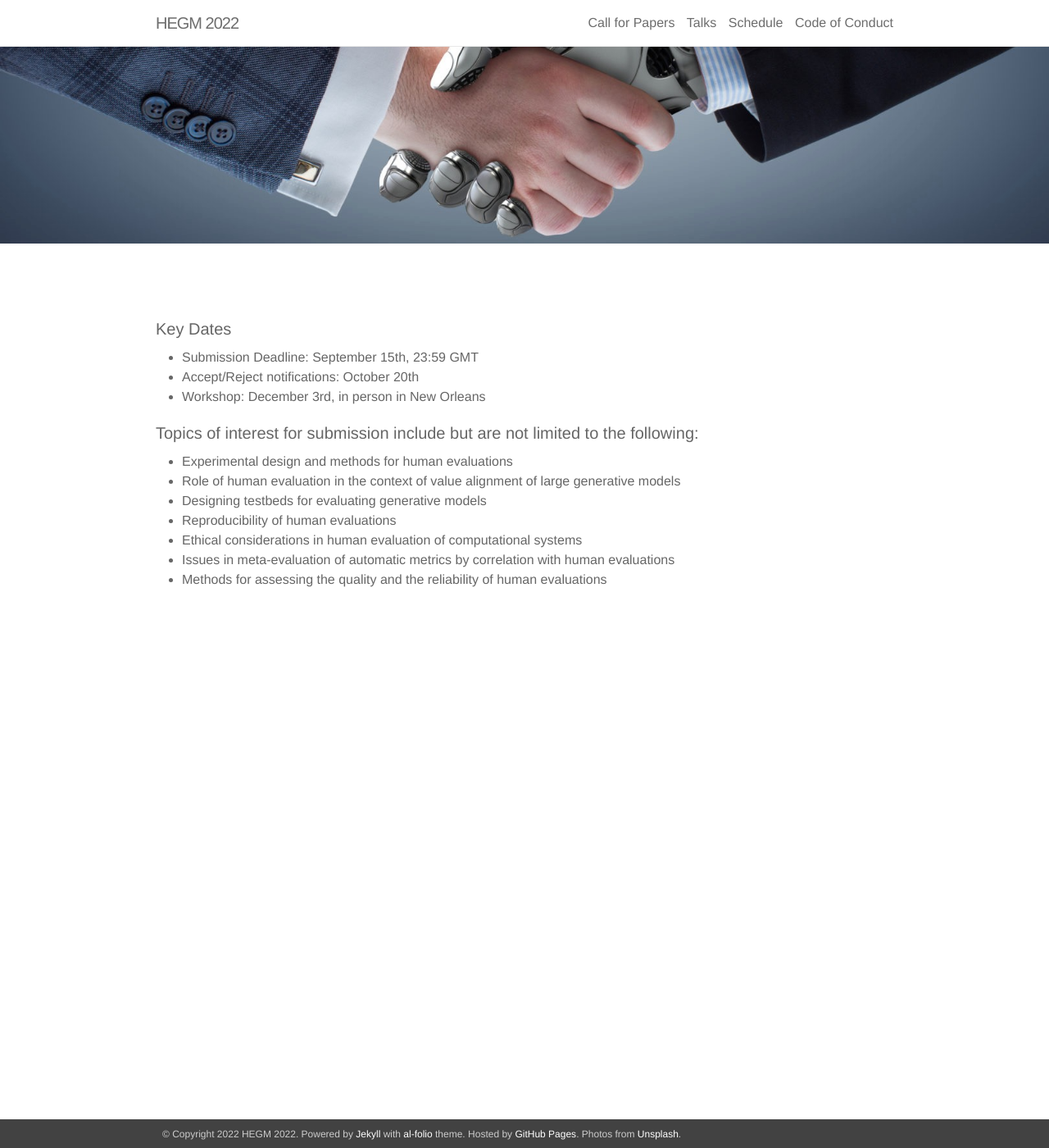
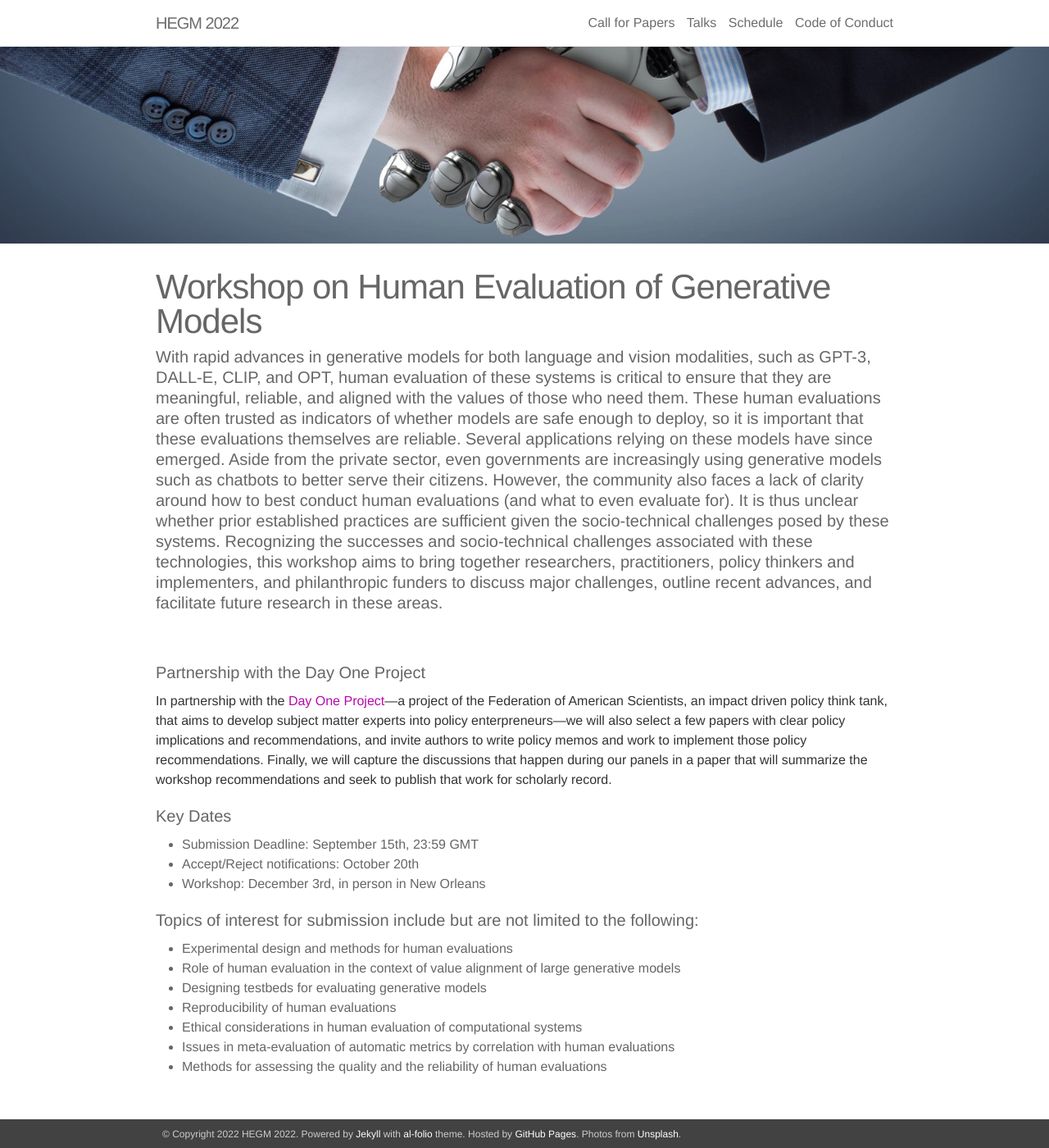
Before and after one commit to acmi-lab/humaneval-workshop, a Jekyll site: the page built from _pages/00_about.md, in a window 1280 px wide and 1400 px high. Shown: the whole window at 82% size. Built offline with Jekyll 4.4.1, drawn with Linux system fonts in a browser that asks for light colours; nearby versions of some CDN libraries; our own code applies the rules of GitHub Pages for plain Markdown files; some of the changed text lies outside the part shown.

Commit message:
Update Day One

```diff
--- a/_pages/00_about.md
+++ b/_pages/00_about.md
@@ -14,6 +12,9 @@ news: true
 social: true
 organizers: true
 ---
+
+#### Partnership with the Day One Project
+In partnership with the [Day One Project](https://dayoneproject.org)---a project of the Federation of American Scientists, an impact driven policy think tank, that aims to develop subject matter experts into policy enterpreneurs---we will also select a few papers with clear policy implications and recommendations, and invite authors to write policy memos and work to implement those policy recommendations. Finally, we will capture the discussions that happen during our panels in a paper that will summarize the workshop recommendations and seek to publish that work for scholarly record.
 
 #### Key Dates
 
```
Also changed, not shown: other parts of _pages/00_about.md (+0 -2 lines).
